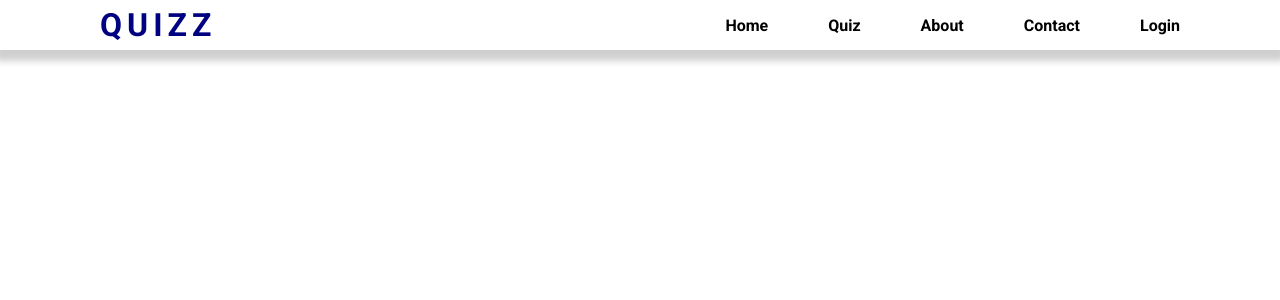
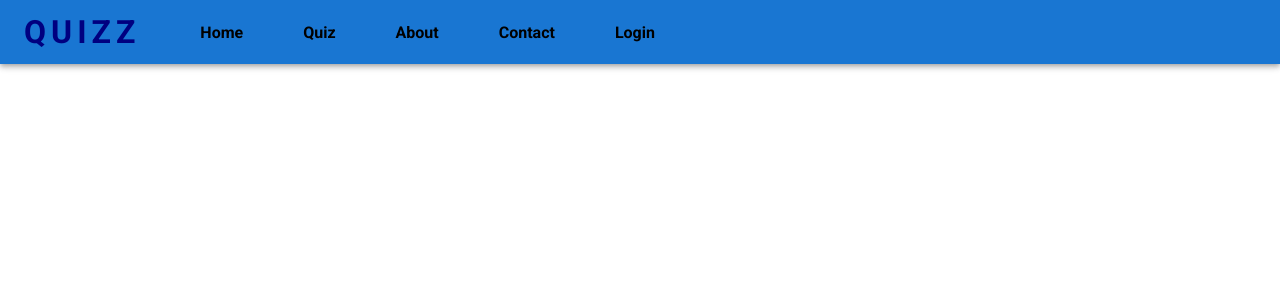
Before and after one commit to su-de-sh/quizzapp, a React (Create React App) app: page / in a window 1280 px wide. Shown: the top 300 px of the page. Built offline with nearby package versions, Linux system fonts and the light colour scheme.

Commit message:
feat: styling on process

```diff
--- a/src/components/nav/Navbar.js
+++ b/src/components/nav/Navbar.js
@@ -1,3 +1,4 @@
+import { AppBar, Toolbar } from "@mui/material";
 import React from "react";
 import { Link } from "react-router-dom";
 import "./navbar.css";
@@ -5,7 +6,8 @@ import "./navbar.css";
 const Navbar = () => {
   return (
     <div>
-      <div className="navbar">
+      <AppBar position="static">
+        <Toolbar>
           <h1 className="logo">QUIZZ</h1>
           <div className="link_side">
             <Link to="/" className="link">
@@ -24,7 +26,8 @@ const Navbar = () => {
               Login
             </Link>
           </div>
-      </div>
+        </Toolbar>
+      </AppBar>
     </div>
   );
 };
```
Lines whose indentation alone changed are shown as unchanged.
